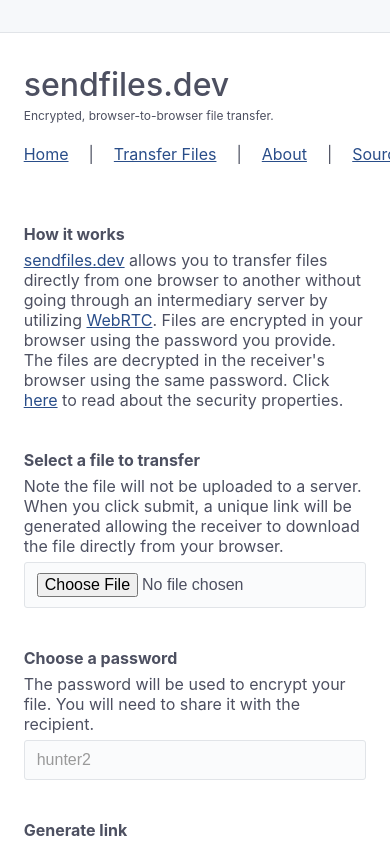
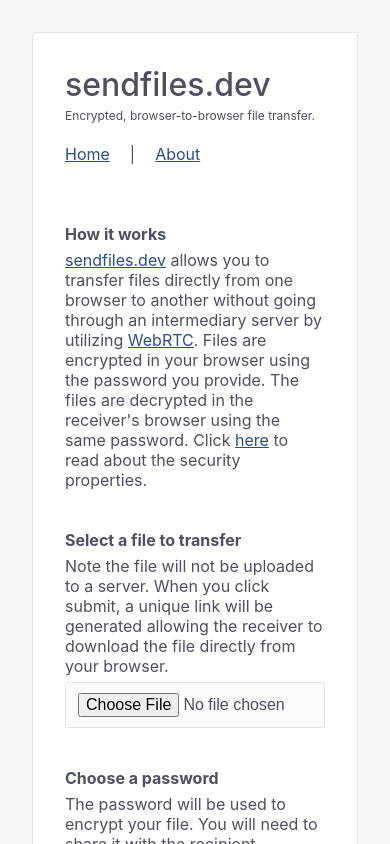
Before and after one commit to jchorl/sendfiles, a React (Create React App) app in the folder frontend/: page / in a window 390 px wide. Shown: the top 844 px of the page. Built offline with nearby package versions, Linux system fonts and the light colour scheme.

Commit message:
optimize nav for mobile

```diff
--- a/frontend/src/Nav.css
+++ b/frontend/src/Nav.css
@@ -4,6 +4,16 @@
   margin: 20px 0;
 }
 
+.mobile-hidden {
+  display: none;
+}
+
+@media (min-width: 640px) {
+  .mobile-hidden {
+    display: block;
+  }
+}
+
 .divider {
   margin: 0 20px;
 }
--- a/frontend/src/Nav.js
+++ b/frontend/src/Nav.js
@@ -6,14 +6,15 @@ function Nav() {
     <div className="nav">
       <a href="/">Home</a>
       <span className="divider">|</span>
-      <a href="/">Transfer Files</a>
-      <span className="divider">|</span>
+      <a href="/" className="mobile-hidden">Transfer Files</a>
+      <span className="divider mobile-hidden">|</span>
       <a href="/about">About</a>
-      <span className="divider">|</span>
+      <span className="divider mobile-hidden">|</span>
       <a
         href="https://github.com/jchorl/sendfiles"
         target="_blank"
         rel="noopener noreferrer"
+        className="mobile-hidden"
       >
         Source
       </a>
```
